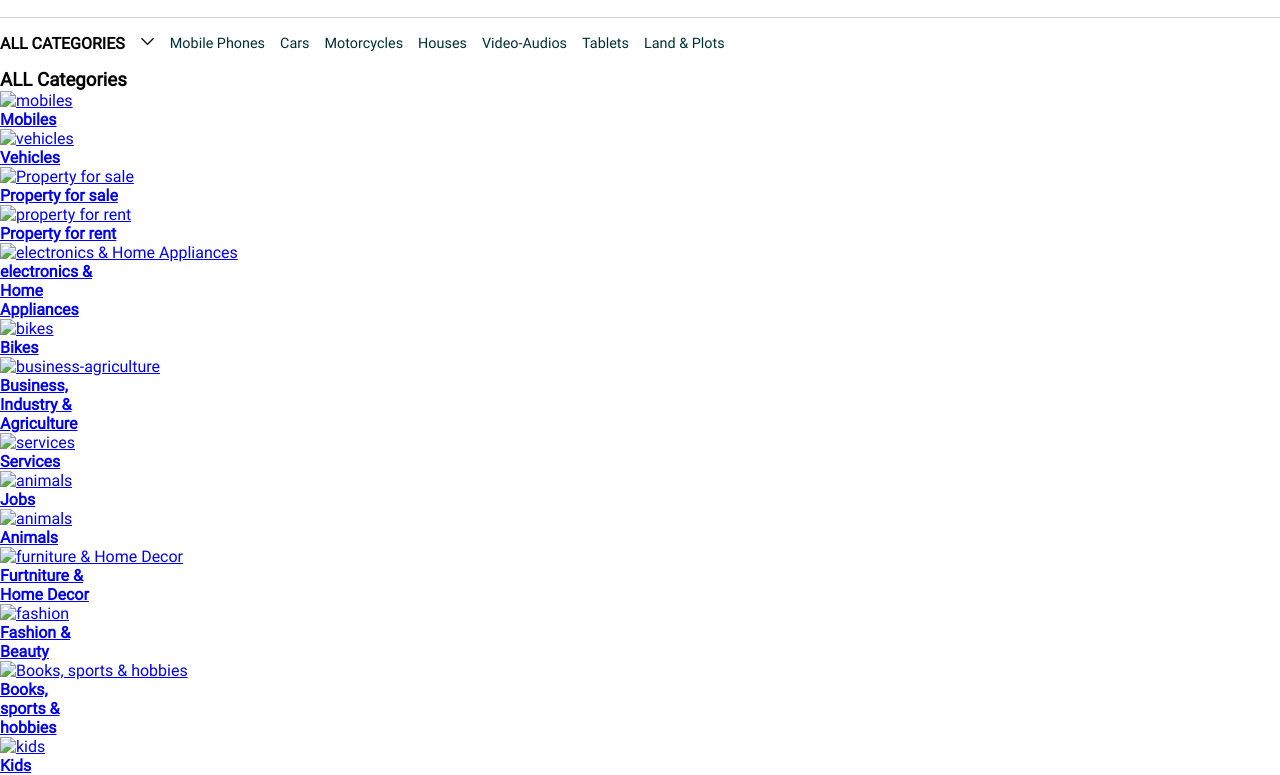
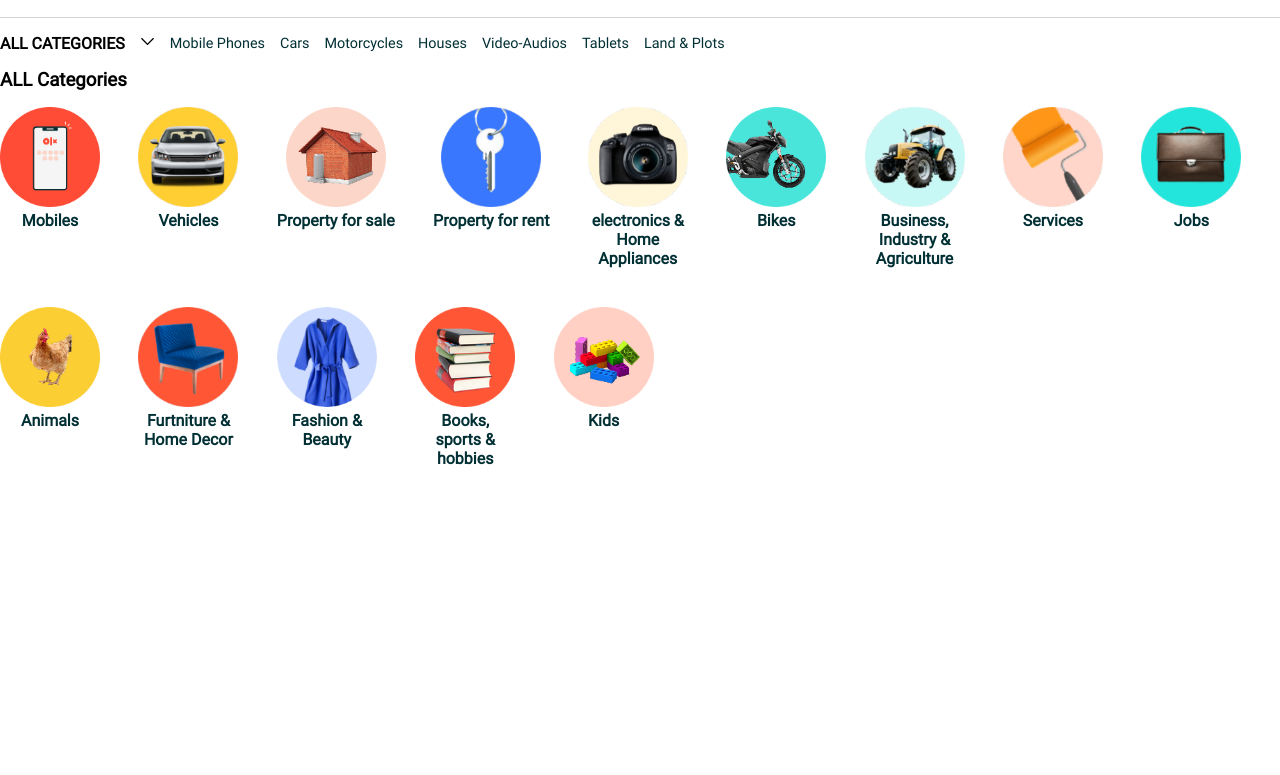
Before and after one commit to zaybali/olx-clone, a plain HTML site: page index.html in a window 1280 px wide. Shown: the part 132-907 px from the top of the page. After the commit the page ends 800 px from the top, so only its background shows below. Drawn offline with Linux system fonts and the light colour scheme.

Commit message:
added categories list icons

```diff
--- a/style.css
+++ b/style.css
@@ -139,7 +139,6 @@ nav.top-nav {
 
 /* Main Section */
 
-
 main {
   max-width: 1300px;
   margin: 0 auto;
@@ -150,7 +149,6 @@ main {
   gap: 15px;
   align-items: center;
   flex-wrap: nowrap;
-  overflow-x: scroll;
   padding: 1rem 0;
 }
 
@@ -163,3 +161,24 @@ main {
   color: #002f34;
   font-size: .9rem;
 }
+
+
+/* Categories Icons */
+
+.cat-icons {
+  display: flex;
+  flex-wrap: wrap;
+  gap: 2.4rem;
+  text-align: center;
+  padding-top: 1rem;
+}
+
+.cat-icon img {
+  width: 100px;
+  height: 100px;
+}
+
+.cat-icon a {
+  text-decoration: none;
+  color: #002f34;
+}
```
Also changed, not shown: images/animals.png (added), images/bikes.png (added), images/booksetc.png (added), images/business-agriculture.png (added), images/cars.png (added), images/electronics.png (added), images/fashion.png (added), images/furnitures.png (added), images/homes.png (added), images/jobs.png (added), images/kids.png (added), images/mobiles.png (added), images/property.png (added), images/services.png (added).
